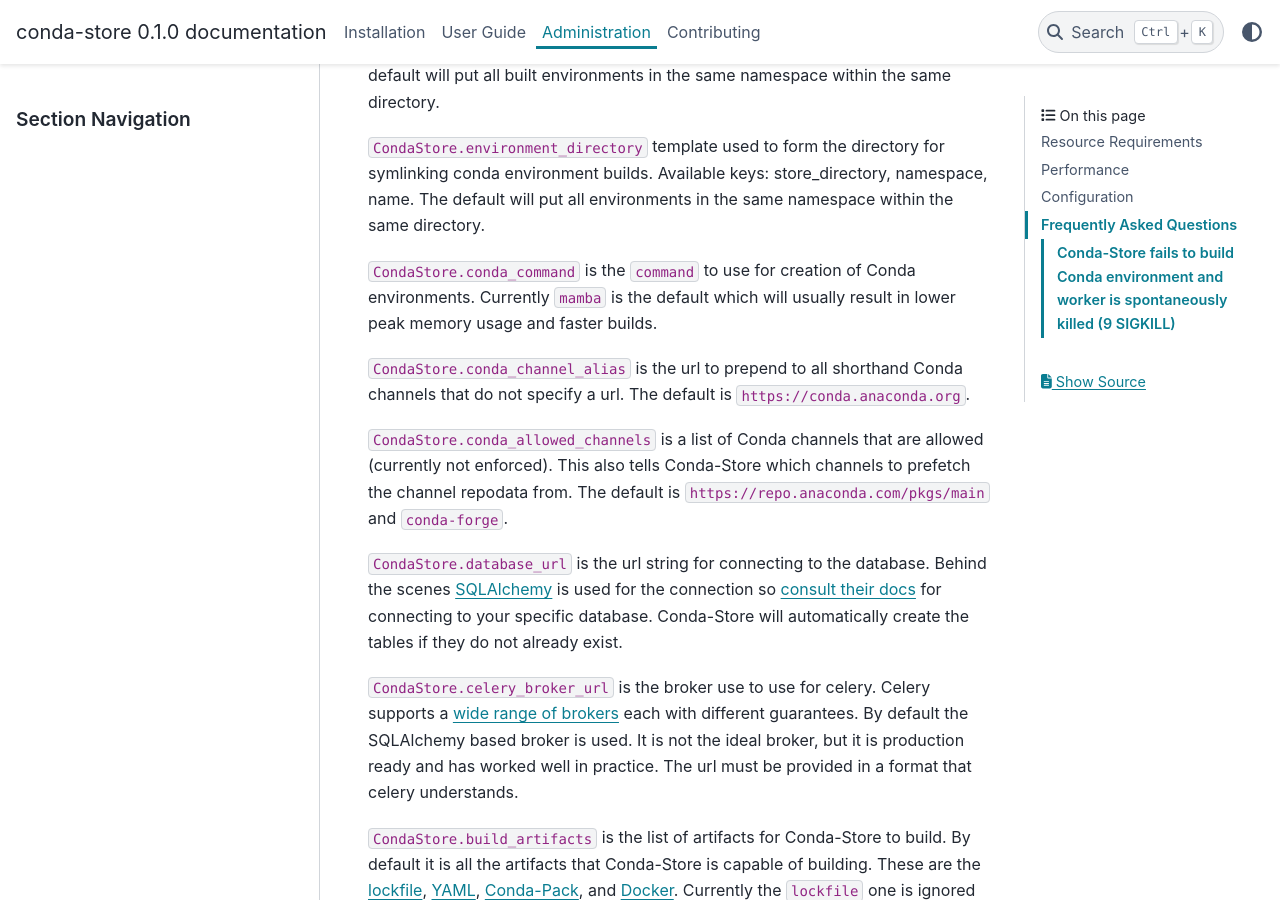
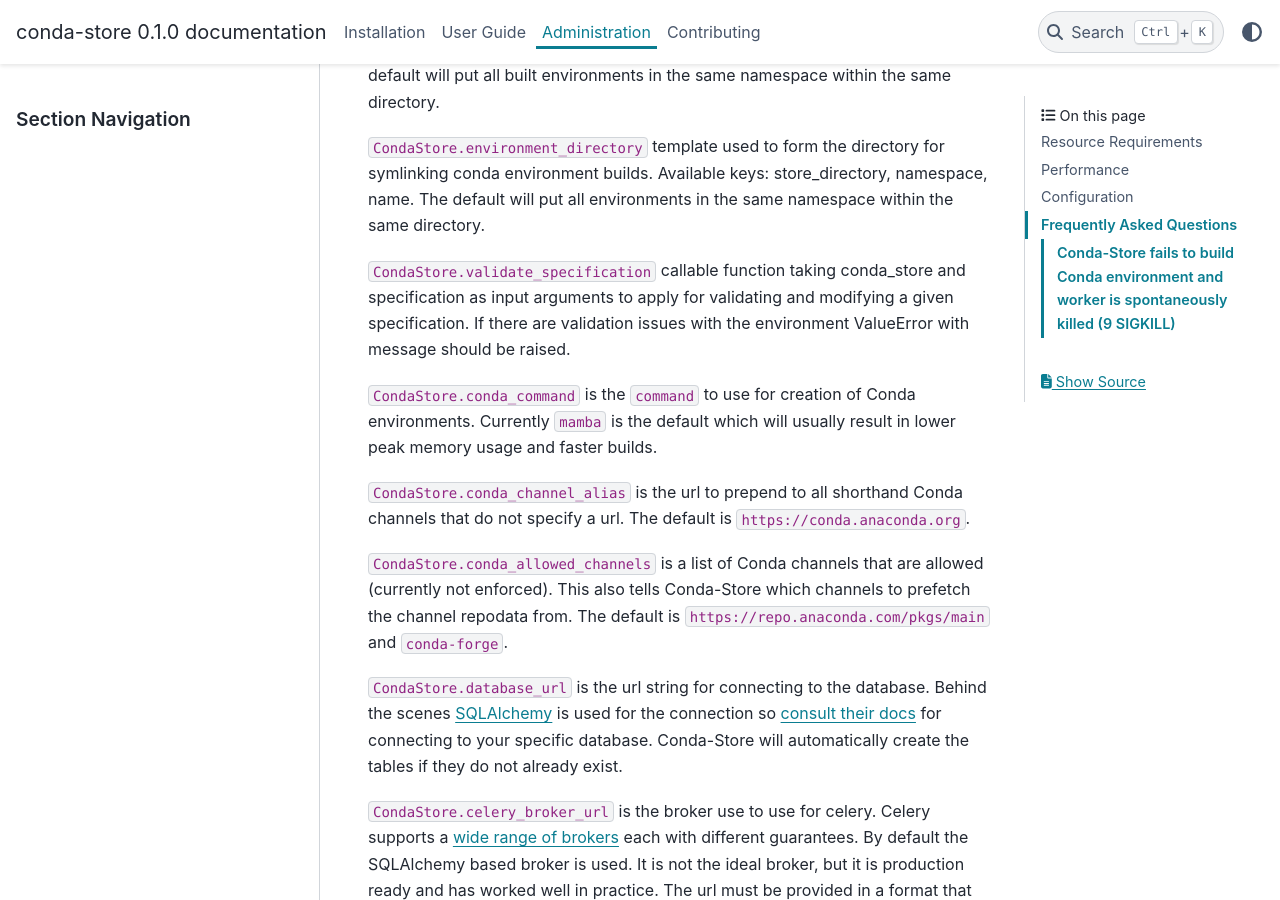
Before and after one commit to conda-incubator/conda-store, a Sphinx documentation site: the page built from docs/administration.md, in a window 1280 px wide and 900 px high, scrolled down 2254 px. Built offline with Sphinx 7.4.7 and the PyData theme 0.15.4, drawn with Linux system fonts in a browser that asks for light colours.

Commit message:
Adding documentation

```diff
--- a/docs/administration.md
+++ b/docs/administration.md
@@ -102,6 +102,12 @@
 for symlinking conda environment builds. Available keys:
 store_directory, namespace, name. The default will put all
 environments in the same namespace within the same directory.
+
+`CondaStore.validate_specification` callable function taking
+conda_store and specification as input arguments to apply for
+validating and modifying a given specification. If there are
+validation issues with the environment ValueError with message should
+be raised.
 
 `CondaStore.conda_command` is the `command` to use for creation of
 Conda environments. Currently `mamba` is the default which will
```
Also changed, not shown: 1 other file.
